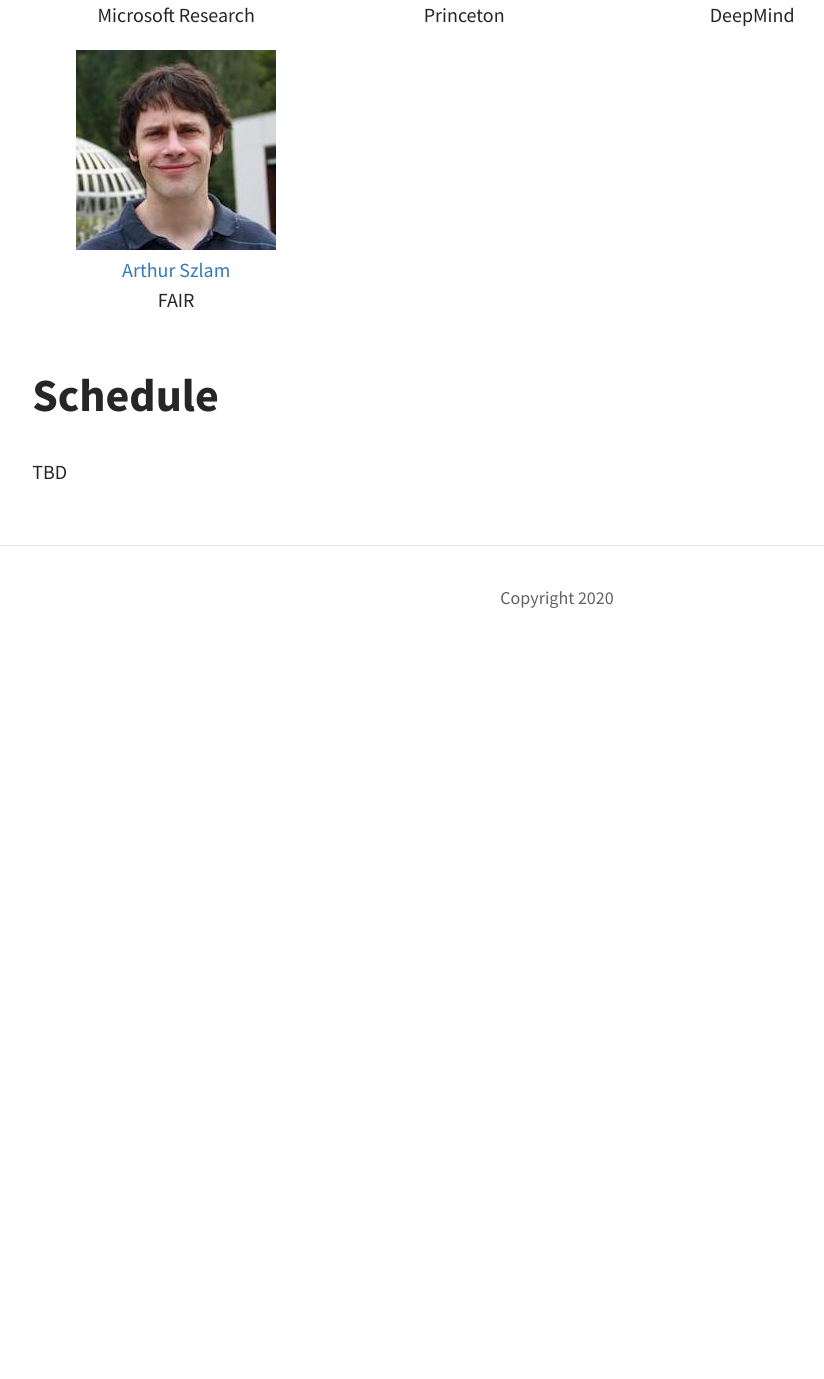
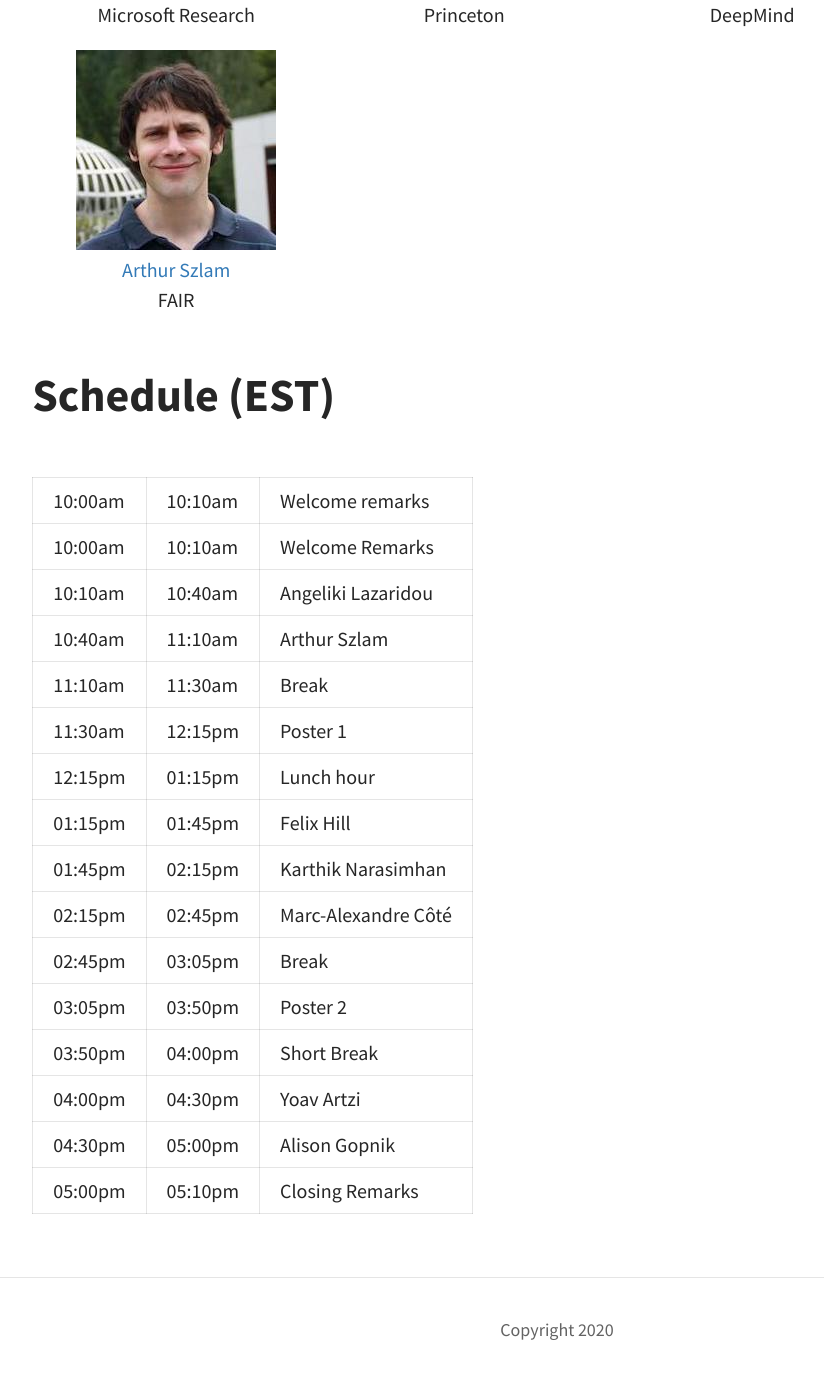
Before and after one commit to LaReL-WS/LaReL-WS.github.io, a Jekyll site: the page built from pages/programs.md, in a window 1280 px wide and 1400 px high, scrolled down 853 px. Shown: the top 1379 px of the window, without its empty margins (83-907 px from the left). Built offline with Jekyll 4.4.1, drawn with Linux system fonts in a browser that asks for light colours; before the commit the page ends 1521 px from its top, so only the background shows below that.

Commit message:
add schedule

```diff
--- a/pages/programs.md
+++ b/pages/programs.md
@@ -30,6 +30,21 @@ permalink: /program/
 </div>
 
 
-# Schedule
+# Schedule (EST)
 
-TBD
+| 10:00am | 10:10am | Welcome remarks |
+| 10:00am | 10:10am | Welcome Remarks |
+| 10:10am | 10:40am | Angeliki Lazaridou |
+| 10:40am | 11:10am | Arthur Szlam |
+| 11:10am | 11:30am | Break |
+| 11:30am | 12:15pm | Poster 1 |
+| 12:15pm | 01:15pm | Lunch hour |
+| 01:15pm | 01:45pm | Felix Hill |
+| 01:45pm | 02:15pm | Karthik Narasimhan |
+| 02:15pm | 02:45pm | Marc-Alexandre Côté |
+| 02:45pm | 03:05pm | Break |
+| 03:05pm | 03:50pm | Poster 2 |
+| 03:50pm | 04:00pm | Short Break |
+| 04:00pm | 04:30pm | Yoav Artzi |
+| 04:30pm | 05:00pm | Alison Gopnik |
+| 05:00pm | 05:10pm | Closing Remarks |
```
